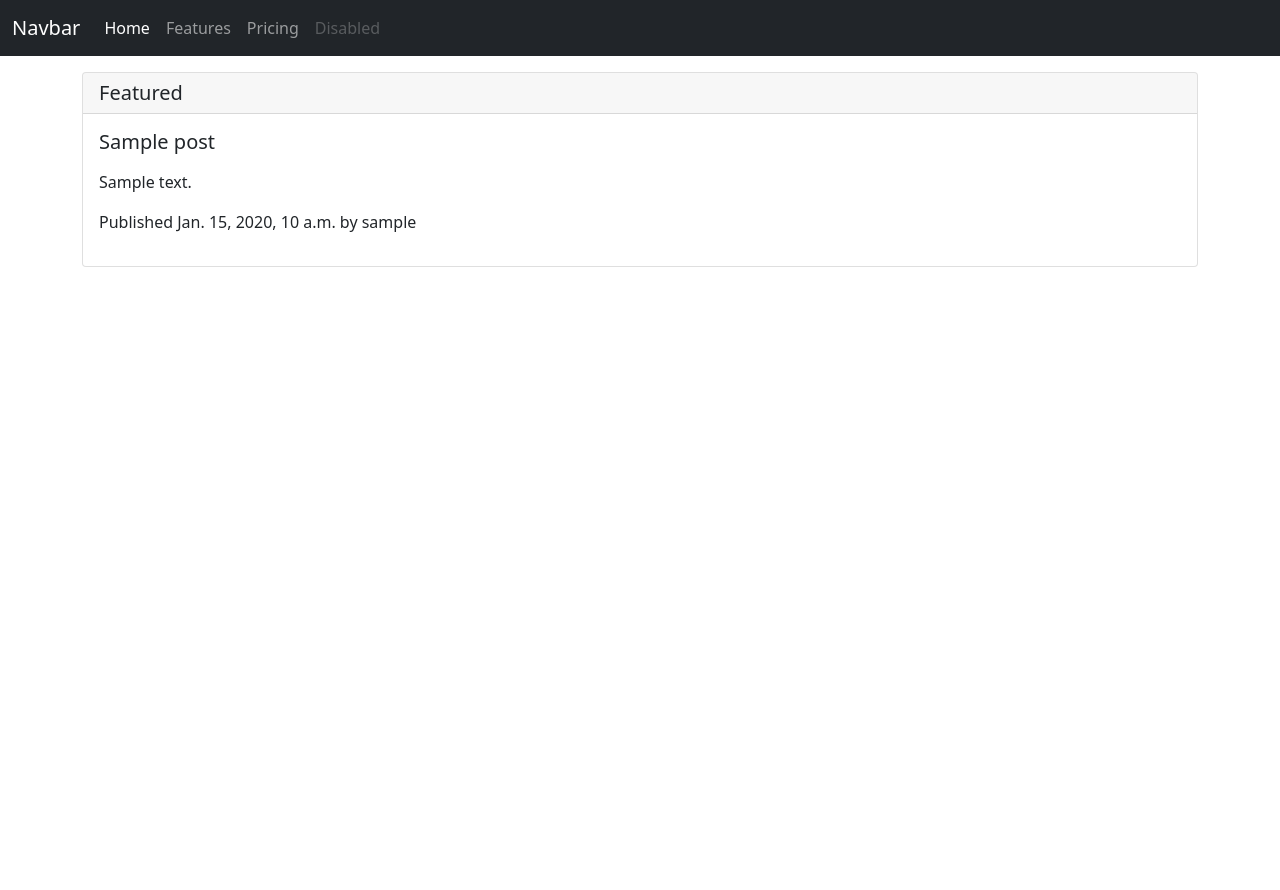
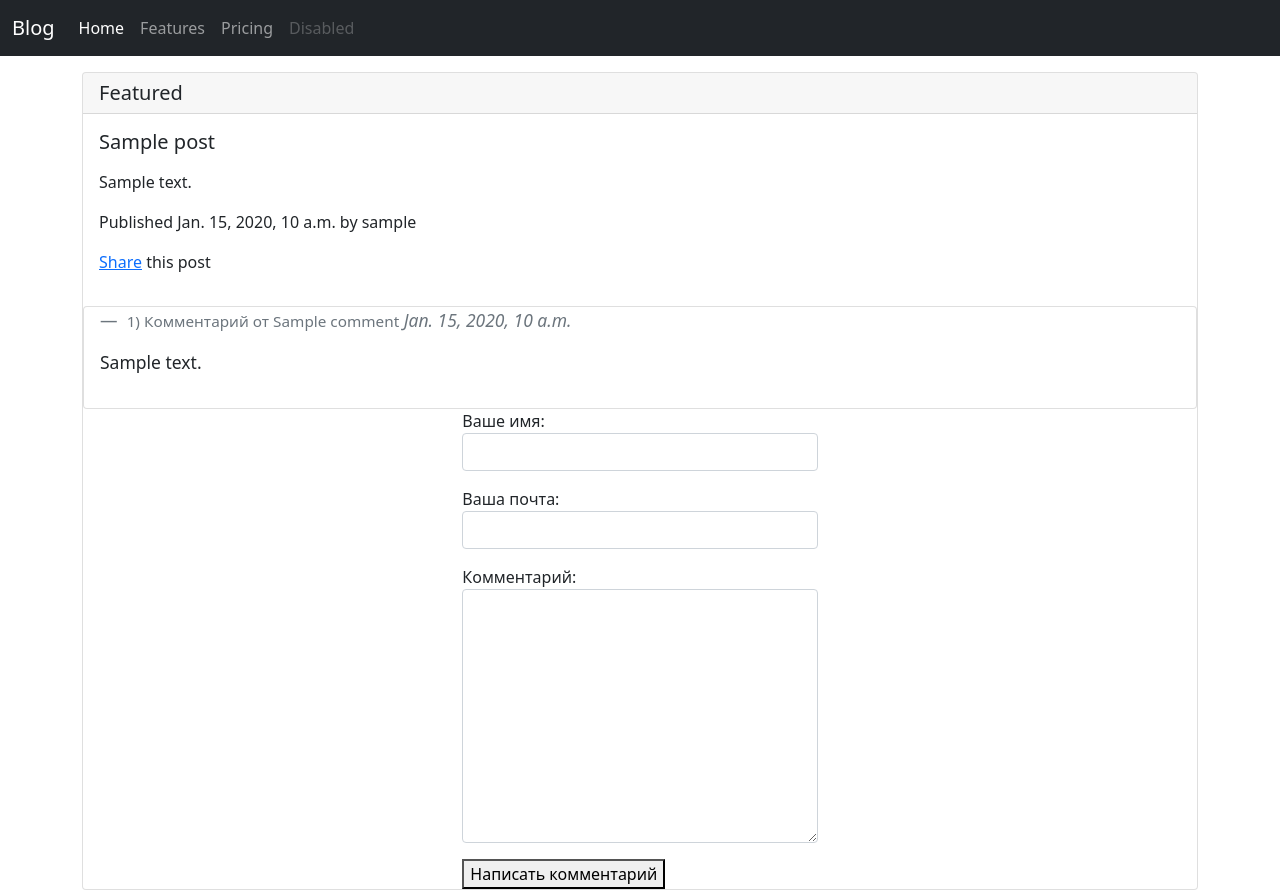
Before and after one commit to Kirill67tyar/blog, a Django app: a page that uses src/templates/_inc/navbar.html in a window 1280 px wide. Before the commit the page ends 267 px from the top, so only its background shows below. Run offline with Django 3.2, Linux system fonts and the light colour scheme; tables that the repository leaves empty hold one stand-in row (values such as "Sample post"); some libraries are stand-ins or nearby versions.

Commit message:
create commentaries

```diff
--- a/src/blog/forms.py
+++ b/src/blog/forms.py
@@ -1,13 +1,38 @@
-from django.forms import Form, CharField, EmailField, TextInput, Textarea, EmailInput, widgets
+from django.forms import (Form, ModelForm, CharField, EmailField,
+                          TextInput, Textarea, EmailInput, widgets)
+from blog.models import Comment
 
 
+# переменные для дальнейшего использования в коде
 attrs = {'class': 'form-control'}
+email_widget = EmailInput(attrs=attrs)
+textarea_widget = Textarea(attrs=attrs)
+# ------------------------------------------------
 
-email_widget = EmailInput(attrs=attrs)
 
+# Формы
 class EmailPostForm(Form):
 
-    name = CharField(max_length=100, widget=TextInput(attrs=attrs))
-    email = EmailField(required=True, widget=email_widget)
-    to = EmailField(required=True, widget=email_widget)
-    comments = CharField(required=False, widget=Textarea(attrs=attrs))
+    # name = CharField(max_length=100, widget=TextInput(attrs=attrs))
+    email = EmailField(required=True, widget=email_widget, label='Ваш email')
+    to = EmailField(required=True, widget=email_widget, label='Кому вы хотите отправить')
+    comments = CharField(required=False, widget=textarea_widget, label='Комментарии')
+
+
+
+class CommentForm(ModelForm):
+
+    class Meta:
+        # model = 'blog.Comment'
+        model = Comment
+        fields = 'name', 'email', 'body',
+        widgets = {
+            'name': TextInput(attrs=attrs),
+            'email': email_widget,
+            'body': textarea_widget,
+        }
+        labels = {
+            'name': 'Ваше имя',
+            'email': 'Ваша почта',
+            'body': 'Комментарий',
+        }
--- a/src/blog/templates/blog/retrieve.html
+++ b/src/blog/templates/blog/retrieve.html
@@ -8,6 +8,48 @@
         <h5 class="card-title">{{obj.title}}</h5>
         <p class="card-text">{{obj.body|linebreaks}}</p>
         <p>Published {{ obj.publish }} by {{obj.author}}</p>
+        <p><a href="{% url 'blog:share' obj.id %}">Share</a> this post</p>
     </div>
+
+    <!---------- Комментарии ----------------->
+
+    <div class="card">
+
+        <!--        {# with comments.count as total_comments #}-->
+        <!--        <h2>{total_comments} комментарий</h2>-->
+        <!--        {# endwith #}-->
+        {% for comment in comments %}
+        <div class="card-body">
+            <div class="col-md-6 mx-right">
+                <blockquote class="blockquote mb-0">
+                    <footer class="blockquote-footer">
+                        <small>{{forloop.counter}}) Комментарий от {{comment.name}}</small>
+                        <cite title="Source Title">{{comment.created}}</cite>
+                    </footer>
+
+                    <small><p>{{comment.body|linebreaks}}</p></small>
+
+                </blockquote>
+            </div>
+        </div>
+        {% empty %}
+        <div class="card-body">
+            <h5>Комментариев пока нет</h5>
+        </div>
+        {% endfor %}
+
+    </div>
+    <div class="row">
+        <div class="col-md-4 mx-auto">
+            <form action="." method="post">
+                {{comment_form.as_p}}
+                {% csrf_token %}
+                <button type="submit">Написать комментарий</button>
+            </form>
+        </div>
+    </div>
+
 </div>
+<!---------- Комментарии ----------------->
+
 {% endblock %}
--- a/src/blog/views.py
+++ b/src/blog/views.py
@@ -1,13 +1,14 @@
 from django.conf import settings
+from django.contrib.auth.models import User
 from django.core.paginator import Paginator, PageNotAnInteger, EmptyPage
 from django.shortcuts import render, HttpResponse, get_object_or_404
 from django.views import View
 from django.views.generic import ListView
 from django.core.mail import send_mail
-from blog.models import Post
-from blog.forms import EmailPostForm
+from blog.models import Post, Comment
+from blog.forms import EmailPostForm, CommentForm
 
-
+User
 def experiments(request):
     obj = get_object_or_404(Post, id=1)
     post_url = request.build_absolute_uri(obj.get_absolute_url())
@@ -26,11 +27,18 @@ def experiments(request):
     # print('\n\n--------------------------------------------\n',
     #       *dir(request),
     #       '---------------------------------------------\n\n',sep='\n')
-    # # ----------------------------------------------------------------
+    # # 3 ----------------------------------------------------------------
+    # print('\n\n--------------------------------------------\n',
+    #       request.method,
+    #       request.get_port,
+    #       request.get_raw_uri(),
+    #       request.headers,
+    #       request.body,
+    #       '---------------------------------------------\n\n',sep='\n')
     return HttpResponse('Check console')
 
 
-def concat_and_send_message(request, post, data):
+def concat_and_send_email(request, post, data):
     """
         Функция ответственна за конкатенацию и отправку сообщения
         возвращает True
@@ -39,10 +47,11 @@ def concat_and_send_message(request, post, data):
             post - экземпляр модели Post
             data - cleaned_data
     """
+    username = request.user.username
     post_url = request.build_absolute_uri(post.get_absolute_url())
-    title = f'{data["name"]} ({data["email"]}) recommends you reading {post.title}'
-    body = f'Read {post.title} at {post_url} \n\n {data["name"]}\'s comments:\n {data["comments"]}'
-    send_mail(title, body, settings.EMAIL_HOST_USER, [data['to']])
+    title = f'{username} ({data["email"]}) recommends you reading {post.title}'
+    body = f'Read {post.title} at {post_url} \n\n {username}\'s comments:\n {data["comments"]}'
+    # send_mail(title, body, settings.EMAIL_HOST_USER, [data['to']])
     sent = True
     return sent
 
@@ -63,8 +72,24 @@ def post_retrieve(request, year, month, day, slug):
         'publish__day': day,
         'slug': slug,
     }
-    obj = get_object_or_404(Post, **kwargs)
-    return render(request, 'blog/retrieve.html', context={'obj': obj,})
+    obj = get_object_or_404(Post.published, **kwargs)
+    comments = obj.comments.filter(active=True)
+    new_comment = None
+    if request.method == 'POST':
+        comment_form = CommentForm(request.POST)
+        if comment_form.is_valid():
+            new_comment = comment_form.save(commit=False)
+            new_comment.post = obj
+            new_comment.save()
+    else:
+        comment_form = CommentForm()
+    context = {
+        'obj': obj,
+        'comments': comments,
+        'new_comment': new_comment,
+        'comment_form': comment_form,
+    }
+    return render(request, 'blog/retrieve.html', context=context)
 
 # send_mail('check',
 # "I'm checking sending messages from kirillbogomolov.ric@gmail.com",
@@ -83,18 +108,25 @@ def post_retrieve(request, year, month, day, slug):
 def post_share(request, post_id):
     """
         обратоботчик принимающий post и get запросы для отправки
-        вызывает функцию concat_and_send_message(request, post, data)
+        вызывает функцию concat_and_send_email(request, post, data)
         где post - экземпляр модели Post
         data - cleaned_data
     """
 
     post = get_object_or_404(Post, id=post_id, status='published')
     sent = False
+    print('\n\n--------------------------------------------\n',
+          request.method,
+          request.get_port,
+          request.get_raw_uri(),
+          request.headers,
+          request.body,
+          '---------------------------------------------\n\n',sep='\n')
     if request.method == 'POST':
         form = EmailPostForm(request.POST)
         if form.is_valid():
             data = form.cleaned_data
-            sent = concat_and_send_message(request=request, post=post, data=data)
+            sent = concat_and_send_email(request=request, post=post, data=data)
 
 
     # elif request.method == 'GET':
--- a/src/mysite/settings.py
+++ b/src/mysite/settings.py
@@ -47,9 +47,11 @@ INSTALLED_APPS = [
     'django.contrib.messages',
     'django.contrib.staticfiles',
     'blog.apps.BlogConfig',
+    'debug_toolbar',
 ]
 
 MIDDLEWARE = [
+    'debug_toolbar.middleware.DebugToolbarMiddleware',
     'django.middleware.security.SecurityMiddleware',
     'django.contrib.sessions.middleware.SessionMiddleware',
     'django.middleware.common.CommonMiddleware',
@@ -144,3 +146,7 @@ EMAIL_USE_TLS = True
 EMAIL_PORT = 587
 EMAIL_HOST_USER = EMAIL_HOST_USER
 EMAIL_HOST_PASSWORD = EMAIL_HOST_PASSWORD
+
+
+# for django-debug-toolbar
+INTERNAL_IPS = ['127.0.0.1',]
--- a/src/mysite/urls.py
+++ b/src/mysite/urls.py
@@ -15,11 +15,16 @@ Including another URLconf
 """
 from django.contrib import admin
 from django.urls import path, include
+from django.conf import settings
+import debug_toolbar
 
 urlpatterns = [
     path('admin/', admin.site.urls),
     path('blog/', include('blog.urls', namespace='blog')),
 ]
 
+if settings.DEBUG:
+    urlpatterns.append(path('__debug__/', include(debug_toolbar.urls)))
+
 
 # blog_admin
--- a/src/templates/_inc/navbar.html
+++ b/src/templates/_inc/navbar.html
@@ -1,6 +1,6 @@
 <nav class="navbar navbar-expand-lg navbar-dark bg-dark">
     <div class="container-fluid">
-        <a class="navbar-brand" href="#">Navbar</a>
+        <a class="navbar-brand" href="{% url 'blog:list' %}">Blog</a>
         <button class="navbar-toggler" type="button" data-bs-toggle="collapse" data-bs-target="#navbarNavAltMarkup"
                 aria-controls="navbarNavAltMarkup" aria-expanded="false" aria-label="Toggle navigation">
             <span class="navbar-toggler-icon"></span>
```
Also changed, not shown: src/blog/admin.py (+8 -1 lines), src/blog/models.py (+49 -3 lines), src/blog/templates/blog/share.html (+29 -1 lines), src/blog/migrations/0002_comment.py (added).
